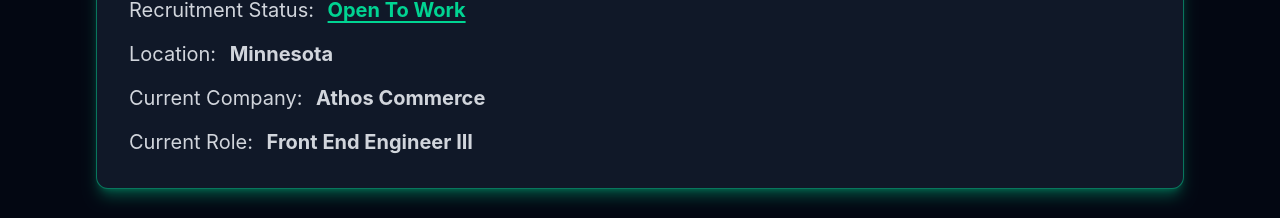
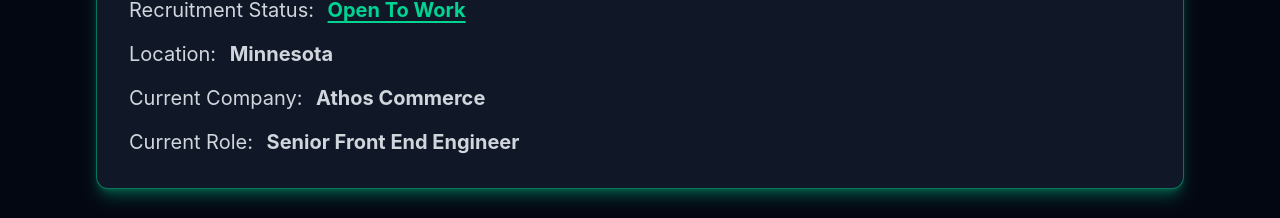
Before and after one commit to bradybridges/svelte-portfolio, a SvelteKit app: page / in a window 1280 px wide. Shown: the part 940-1158 px from the top of the page. Built offline with nearby package versions, Linux system fonts and the light colour scheme; no server answers.

Commit message:
Pull status info from current role to make dynamic

```diff
--- a/src/components/sections/StatusSection.svelte
+++ b/src/components/sections/StatusSection.svelte
@@ -1,6 +1,12 @@
 <script>
+	import { roles } from '$lib/roles';
 	import Heading from '../Heading.svelte';
 	import Section from '../Section.svelte';
+
+	// Grab current role to display up-to-date info
+	const currentRole = roles.find((role) => role.currentRole);
+	const currentRoleTitle = currentRole?.title ?? 'Senior Front End Engineer';
+	const currentRoleCompany = currentRole?.company ?? 'Athos Commerce';
 </script>
 
 <Section>
@@ -24,11 +30,11 @@
 				</div>
 				<div class="text-xl">
 					Current Company:
-					<span class="ml-2 inline-block font-bold">Athos Commerce</span>
+					<span class="ml-2 inline-block font-bold">{currentRoleCompany}</span>
 				</div>
 				<div class="text-xl">
 					Current Role:
-					<span class="ml-2 inline-block font-bold">Front End Engineer III</span>
+					<span class="ml-2 inline-block font-bold">{currentRoleTitle}</span>
 				</div>
 			</div>
 		</div>
```
